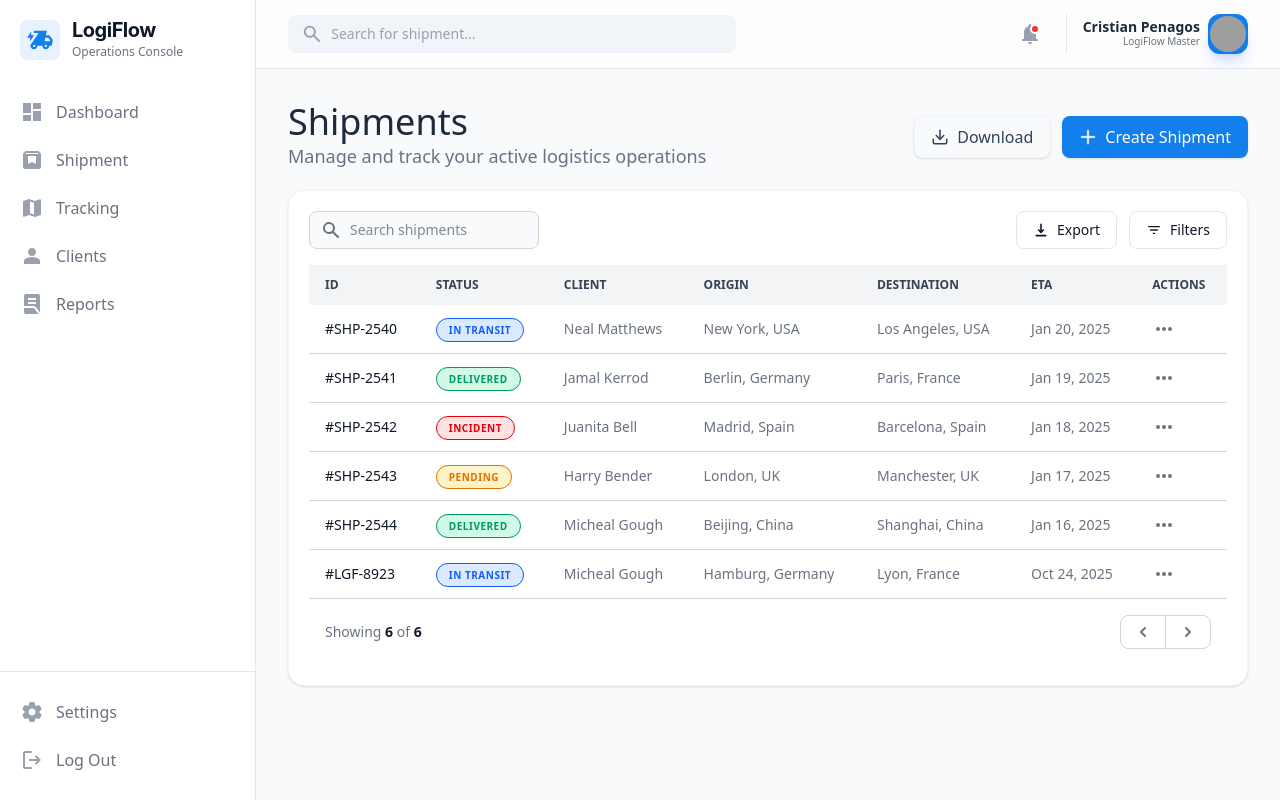
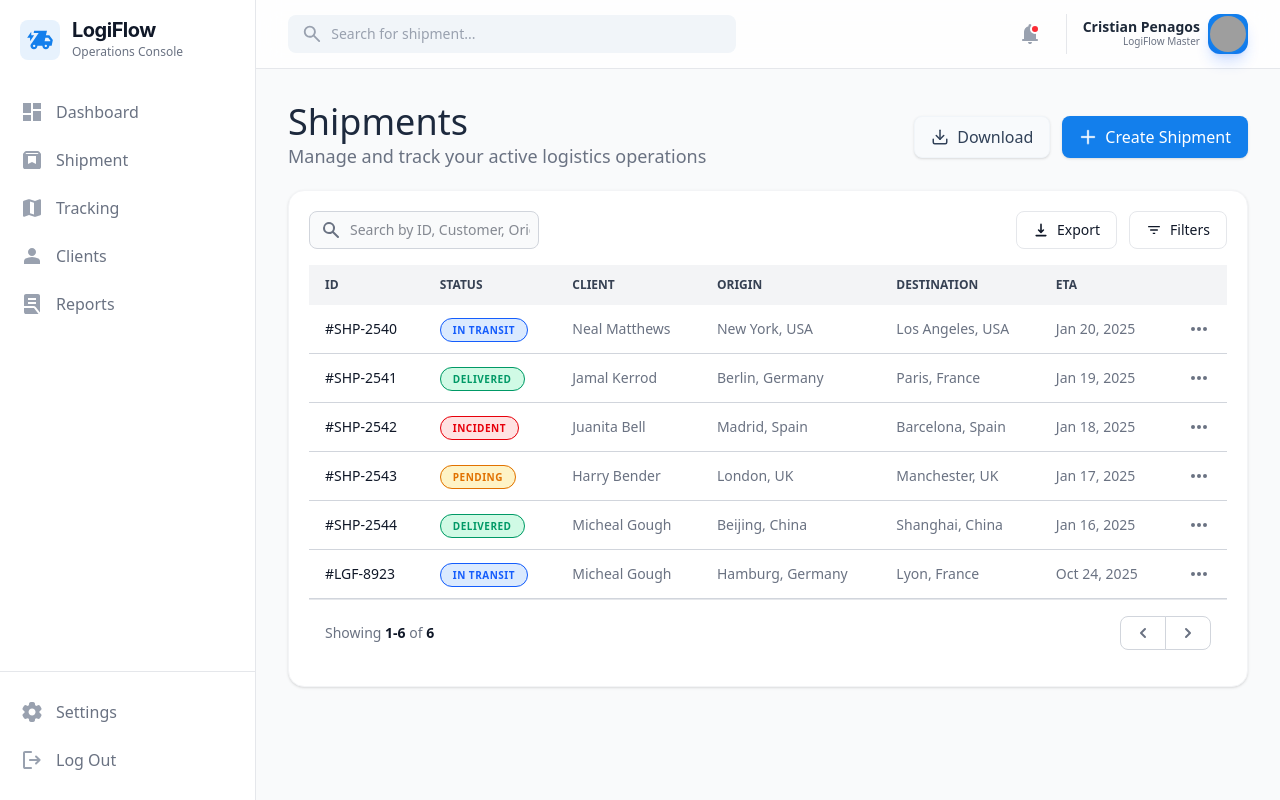
Before and after one commit to xXCpFireXx/LogiFlow-Frontend, an Angular app: page /shipments in a window 1280 px wide. Built offline with nearby package versions, Linux system fonts and the light colour scheme; grey boxes are pictures that could not be loaded.

Commit message:
finish search

```diff
--- a/src/app/app.config.ts
+++ b/src/app/app.config.ts
@@ -2,10 +2,12 @@ import { ApplicationConfig, provideBrowserGlobalErrorListeners } from '@angular/
 import { provideRouter } from '@angular/router';
 
 import { routes } from './app.routes';
+import { provideHttpClient } from '@angular/common/http';
 
 export const appConfig: ApplicationConfig = {
   providers: [
     provideBrowserGlobalErrorListeners(),
-    provideRouter(routes)
+    provideRouter(routes),
+    provideHttpClient()
   ]
 };
--- a/src/app/shipment/shipment-table/shipment-table.html
+++ b/src/app/shipment/shipment-table/shipment-table.html
@@ -3,32 +3,30 @@
     <app-card>
 
       <div class="flex flex-col md:flex-row items-center justify-between space-y-3 md:space-y-0 md:space-x-4 pb-4">
-
         <div class="w-full md:w-1/4">
           <form class="flex items-center">
             <label for="simple-search" class="sr-only">Search</label>
             <div class="relative w-full">
               <div class="absolute inset-y-0 left-0 flex items-center pl-3 pointer-events-none">
-                <svg aria-hidden="true" class="w-5 h-5 text-gray-500 dark:text-gray-400" fill="currentColor"
-                  viewbox="0 0 20 20" xmlns="http://www.w3.org/2000/svg">
+                <svg aria-hidden="true" class="w-5 h-5 text-gray-500" fill="currentColor" viewbox="0 0 20 20"
+                  xmlns="http://www.w3.org/2000/svg">
                   <path fill-rule="evenodd"
                     d="M8 4a4 4 0 100 8 4 4 0 000-8zM2 8a6 6 0 1110.89 3.476l4.817 4.817a1 1 0 01-1.414 1.414l-4.816-4.816A6 6 0 012 8z"
                     clip-rule="evenodd" />
                 </svg>
               </div>
-              <input type="text" id="simple-search"
-                class="bg-gray-50 border border-gray-300 text-gray-900 text-sm rounded-lg block w-full pl-10 p-2"
-                placeholder="Search shipments" required="">
+              <input type="text" id="simple-search" (input)="updateSearch($event)"
+                class="bg-gray-50 border border-gray-300 text-gray-900 text-sm rounded-lg block w-full pl-10 p-2 focus:ring-primary focus:border-primary"
+                placeholder="Search by ID, Customer, Origin..." required="">
             </div>
           </form>
         </div>
 
         <div
           class="w-full md:w-auto flex flex-col md:flex-row space-y-2 md:space-y-0 items-stretch md:items-center justify-end md:space-x-3 shrink-0">
-
           <div class="flex items-center space-x-3 w-full md:w-auto">
             <button
-              class="w-full md:w-auto flex items-center justify-center py-2 px-4 text-sm font-medium text-gray-900 focus:outline-none bg-white rounded-lg border border-gray-200 hover:bg-primary transition-all hover:text-white focus:z-10 focus:ring-4 focus:ring-gray-200 cursor-pointer"
+              class="w-full md:w-auto flex items-center justify-center py-2 px-4 text-sm font-medium text-gray-900 focus:outline-none bg-white rounded-lg border border-gray-200 hover:bg-gray-100 transition-all focus:z-10 focus:ring-4 focus:ring-gray-200 cursor-pointer"
               type="button">
               <svg class="w-4 h-4 mr-2" fill="currentColor" viewBox="0 0 20 20" xmlns="http://www.w3.org/2000/svg"
                 aria-hidden="true">
@@ -39,11 +37,12 @@
             </button>
 
             <button
-              class="w-full md:w-auto flex items-center justify-center py-2 px-4 text-sm font-medium text-gray-900 focus:outline-none bg-white rounded-lg border border-gray-200 hover:bg-primary transition-all hover:text-white focus:z-10 focus:ring-4 focus:ring-gray-200 cursor-pointer"
+              class="w-full md:w-auto flex items-center justify-center py-2 px-4 text-sm font-medium text-gray-900 focus:outline-none bg-white rounded-lg border border-gray-200 hover:bg-gray-100 transition-all focus:z-10 focus:ring-4 focus:ring-gray-200 cursor-pointer"
               type="button">
-              <svg xmlns="http://www.w3.org/2000/svg" aria-hidden="true" class="h-4 w-4 mr-2" width="20" height="20" viewBox="0 0 24 24" fill="currentColor">
+              <svg xmlns="http://www.w3.org/2000/svg" aria-hidden="true" class="h-4 w-4 mr-2" width="20" height="20"
+                viewBox="0 0 24 24" fill="currentColor">
                 <path clip-rule="evenodd" fill-rule="evenodd"
-                  d="M11 18q-.425 0-.712-.288T10 17t.288-.712T11 16h2q.425 0 .713.288T14 17t-.288.713T13 18zm-4-5q-.425 0-.712-.288T6 12t.288-.712T7 11h10q.425 0 .713.288T18 12t-.288.713T17 13zM4 8q-.425 0-.712-.288T3 7t.288-.712T4 6h16q.425 0 .713.288T21 7t-.288.713T20 8z"/>
+                  d="M11 18q-.425 0-.712-.288T10 17t.288-.712T11 16h2q.425 0 .713.288T14 17t-.288.713T13 18zm-4-5q-.425 0-.712-.288T6 12t.288-.712T7 11h10q.425 0 .713.288T18 12t-.288.713T17 13zM4 8q-.425 0-.712-.288T3 7t.288-.712T4 6h16q.425 0 .713.288T21 7t-.288.713T20 8z" />
               </svg>
               Filters
             </button>
@@ -51,8 +50,8 @@
         </div>
       </div>
 
-      <div class="overflow-x-auto">
-        <table class="w-full text-sm text-left text-gray-500 px-[<-5>]">
+      <div class="overflow-x-auto min-h-full">
+        <table class="w-full text-sm text-left text-gray-500">
           <thead class="text-xs text-gray-700 uppercase bg-gray-100">
             <tr>
               <th scope="col" class="px-4 py-3">ID</th>
@@ -62,16 +61,15 @@
               <th scope="col" class="px-4 py-3">Destination</th>
               <th scope="col" class="px-4 py-3">ETA</th>
               <th scope="col" class="px-4 py-3">
-                Actions
                 <span class="sr-only">Actions</span>
               </th>
             </tr>
           </thead>
           <tbody>
-            @for (shipment of shipments(); track shipment.id) {
-            <tr class="border-b border-gray-300">
+            @for (shipment of filteredShipments(); track shipment.id) {
+            <tr class="border-b border-gray-300 hover:bg-gray-50 transition-colors">
               <th scope="row" class="px-4 py-3 font-medium text-gray-900 whitespace-nowrap">
-                <a href="" class="transition-all hover:text-primary">{{ shipment.trackingId }}</a>
+                <a href="javascript:void(0)" class="transition-all hover:text-blue-600">{{ shipment.trackingId }}</a>
               </th>
 
               <td class="px-4 py-3">
@@ -82,55 +80,57 @@
               <td class="px-4 py-3">{{ shipment.destination }}</td>
               <td class="px-4 py-3">{{ shipment.eta | date:'MMM d, y' }}</td>
 
-              <td class="px-4 py-3 flex items-center justify-start relative">
-                <button (click)="toggleDropdown(shipment.id)"
+              <td class="px-4 py-3">
+                <div class="flex items-center justify-end">
+
+                  <button (click)="toggleDropdown(shipment.id, $event)"
                     class="inline-flex items-center p-0.5 text-sm font-medium text-center text-gray-500 hover:text-gray-800 rounded-lg focus:outline-none cursor-pointer"
                     type="button">
                     <svg class="w-5 h-5" aria-hidden="true" fill="currentColor" viewbox="0 0 20 20"
                       xmlns="http://www.w3.org/2000/svg">
-                    <path
-                      d="M6 10a2 2 0 11-4 0 2 2 0 014 0zM12 10a2 2 0 11-4 0 2 2 0 014 0zM16 12a2 2 0 100-4 2 2 0 000 4z" />
+                      <path d="M6 10a2 2 0 11-4 0 2 2 0 014 0zM12 10a2 2 0 11-4 0 2 2 0 014 0zM16 12a2 2 0 100-4 2 2 0 000 4z" />
                     </svg>
                   </button>
 
                   @if (activeDropdownId() === shipment.id) {
-                <div
-                  class="absolute right-8 top-8 z-10 w-44 bg-white rounded divide-y divide-gray-100 shadow">
+                  <div class="fixed w-44 bg-white rounded divide-y divide-gray-100 shadow-lg border border-gray-200 z-[100]"
+                    [style.left.px]="dropdownPosition().x" [style.top.px]="dropdownPosition().y">
+
                     <ul class="py-1 text-sm text-gray-700">
-                    <li><a href="#"
-                        class="block py-2 px-4 hover:bg-gray-100">Track
-                        shipment</a></li>
-                    <li><a href="#"
-                        class="block py-2 px-4 hover:bg-gray-100">Edit
-                        details</a></li>
+                      <li><a href="#" class="block py-2 px-4 hover:bg-gray-100">Track shipment</a></li>
+                      <li><a href="#" class="block py-2 px-4 hover:bg-gray-100">Edit details</a></li>
                     </ul>
                     <div class="py-1">
-                    <a href="#"
-                      class="block py-2 px-4 text-sm text-gray-700 hover:bg-gray-100">Cancel</a>
+                      <a href="#" class="block py-2 px-4 text-sm text-gray-700 hover:bg-gray-100">Cancel</a>
                     </div>
                   </div>
+
+                  <div (click)="closeDropdown()" class="fixed inset-0 z-[90] bg-transparent"></div>
                   }
+                </div>
               </td>
               </tr>
             } @empty {
             <tr>
-              <td colspan="6" class="text-center py-4">No shipments found.</td>
+              <td colspan="7" class="text-center py-4 text-gray-500">No shipments found.</td>
             </tr>
             }
           </tbody>
         </table>
       </div>
 
-      <nav class="flex flex-col md:flex-row justify-between items-start md:items-center space-y-3 md:space-y-0 p-4"
+      <nav
+        class="flex flex-col md:flex-row justify-between items-start md:items-center space-y-3 md:space-y-0 p-4 border-t border-gray-200"
         aria-label="Table navigation">
         <span class="text-sm font-normal text-gray-500">
-          Showing <span class="font-semibold text-gray-900">{{ shipments().length }}</span> of <span
-            class="font-semibold text-gray-900">{{ shipments().length }}</span>
+          Showing <span class="font-semibold text-gray-900">{{ shipments().length > 0 ? 1 : 0 }}-{{
+            filteredShipments().length }}</span> of <span class="font-semibold text-gray-900">{{ shipments().length
+            }}</span>
         </span>
         <ul class="inline-flex items-stretch -space-x-px">
           <li>
             <a href="#"
-              class="flex items-center justify-center h-full py-1.5 px-3 ml-0 text-gray-500 bg-white rounded-l-lg border border-gray-300 hover:bg-primary transition-all hover:text-white">
+              class="flex items-center justify-center h-full py-1.5 px-3 ml-0 text-gray-500 bg-white rounded-l-lg border border-gray-300 hover:bg-gray-100 hover:text-gray-700">
               <span class="sr-only">Previous</span>
               <svg class="w-5 h-5" aria-hidden="true" fill="currentColor" viewbox="0 0 20 20"
                 xmlns="http://www.w3.org/2000/svg">
@@ -142,7 +142,7 @@
           </li>
           <li>
             <a href="#"
-              class="flex items-center justify-center h-full py-1.5 px-3 leading-tight text-gray-500 bg-white rounded-r-lg border border-gray-300 hover:bg-primary transition-all hover:text-white">
+              class="flex items-center justify-center h-full py-1.5 px-3 leading-tight text-gray-500 bg-white rounded-r-lg border border-gray-300 hover:bg-gray-100 hover:text-gray-700">
               <span class="sr-only">Next</span>
               <svg class="w-5 h-5" aria-hidden="true" fill="currentColor" viewbox="0 0 20 20"
                 xmlns="http://www.w3.org/2000/svg">
--- a/src/app/shipment/shipment-table/shipment-table.ts
+++ b/src/app/shipment/shipment-table/shipment-table.ts
@@ -1,4 +1,4 @@
-import { Component, input, signal } from '@angular/core';
+import { Component, computed, input, signal } from '@angular/core';
 import { Shipment } from '../../models/Shipment';
 import { Card } from "../../shared/card/card";
 import { StatusBadge } from "../../shared/status-badge/status-badge";
@@ -11,13 +11,65 @@ import { CommonModule, CurrencyPipe, DatePipe } from '@angular/common';
   styleUrl: './shipment-table.css',
 })
 export class ShipmentTable {
+  // Input: Lista original de envíos
   shipments = input.required<Shipment[]>();
 
-  // Estado para controlar qué menú de acciones está abierto
+  // Estado: Término de búsqueda
+  searchTerm = signal<string>('');
+
+  // Estado: Control del dropdown de acciones
   activeDropdownId = signal<string | null>(null);
 
-  toggleDropdown(id: string) {
-    // Si el ID ya está activo, lo cerramos (null), si no, lo abrimos
-    this.activeDropdownId.update(current => current === id ? null : id);
+  // Lógica: Lista filtrada automáticamente
+  filteredShipments = computed(() => {
+    const term = this.searchTerm().toLowerCase();
+    const list = this.shipments();
+
+    // Si no hay búsqueda, devuelve la lista completa
+    if (!term) return list;
+
+    // Filtra por ID, Cliente, Origen o Destino
+    return list.filter(shipment =>
+      shipment.trackingId.toLowerCase().includes(term) ||
+      shipment.customer.toLowerCase().includes(term) ||
+      shipment.origin.toLowerCase().includes(term) ||
+      shipment.destination.toLowerCase().includes(term)
+    );
+  });
+
+  // Método para actualizar el término desde el input
+  updateSearch(event: Event) {
+    const input = event.target as HTMLInputElement;
+    this.searchTerm.set(input.value);
+  }
+
+  // Agrega estas propiedades
+  dropdownPosition = signal({ x: 0, y: 0 });
+
+  // Actualiza tu método toggleDropdown
+  toggleDropdown(id: string, event: MouseEvent) {
+    event.stopPropagation();
+
+    if (this.activeDropdownId() === id) {
+      this.activeDropdownId.set(null);
+    } else {
+      const button = event.currentTarget as HTMLElement;
+      const rect = button.getBoundingClientRect();
+
+      // ANCHO DEL MENÚ (w-44 = 11rem = 176px)
+      const menuWidth = 176;
+
+      this.dropdownPosition.set({
+        x: rect.right - menuWidth,
+        y: rect.bottom + 5
+      });
+
+      this.activeDropdownId.set(id);
+    }
+  }
+
+  // Método para cerrar al hacer click fuera (opcional pero recomendado)
+  closeDropdown() {
+    this.activeDropdownId.set(null);
   }
 }
```
Lines whose indentation alone changed are shown as unchanged.
